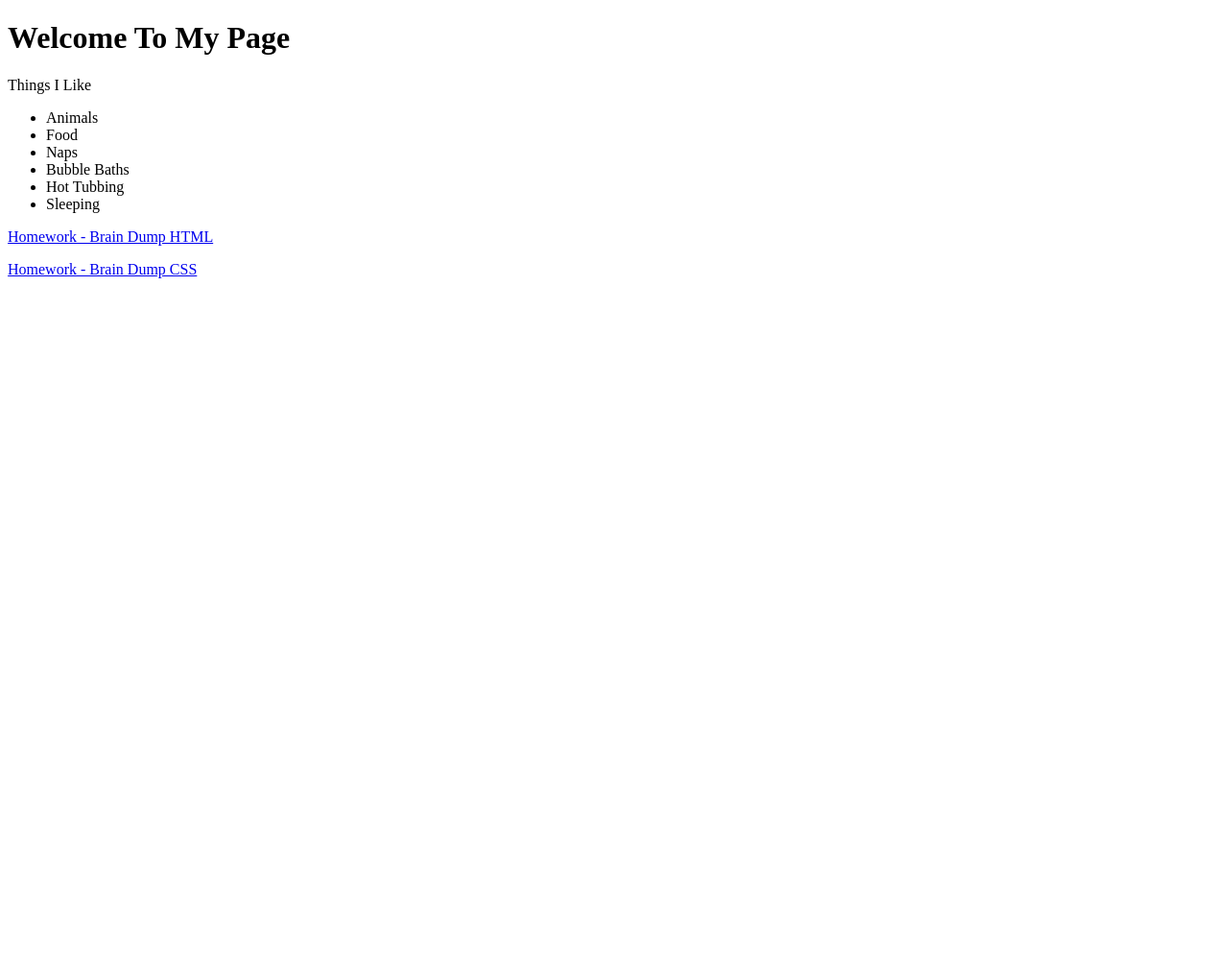
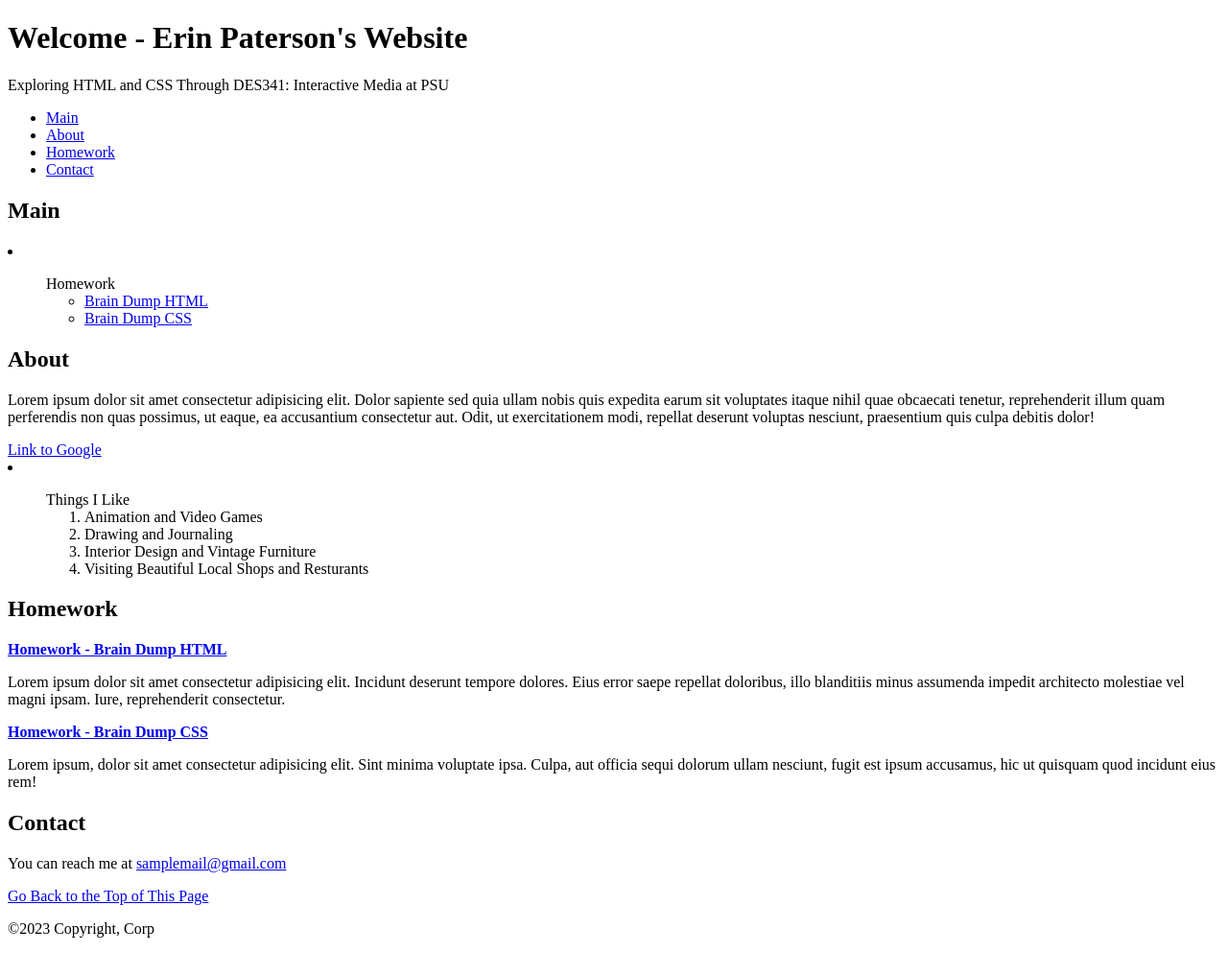
Before and after one commit to erincpaterson/erincpaterson.github.io, a plain HTML site: page index.html in a window 1280 px wide. Shown: the whole page at 96% size. Before the commit the page ends 800 px from the top, so only its background shows below. Drawn offline with Linux system fonts and the light colour scheme.

Commit message:
treehouseedit

```diff
--- a/index.html
+++ b/index.html
@@ -5,19 +5,75 @@
     <meta name="viewport" content="width=device-width, initial-scale=1.0">
     <title>Erin's Website</title>
 </head>
+
 <body>
-    <h1>Welcome To My Page</h1>
-<p>Things I Like</p>
-<ul>
-    <li>Animals</li>
-    <li>Food</li>
-    <li>Naps</li>
-    <li>Bubble Baths</li>
-    <li>Hot Tubbing</li>
-    <li>Sleeping</li>
-</ul>
-<p><a href="hw.html/brain-dump-html/hwindex.html">Homework - Brain Dump HTML</a></p>
-<a href="hw.html/brain-dump-css/hw2index.html">Homework - Brain Dump CSS</a>
+    <div>
+        <header>
+            <h1>Welcome - Erin Paterson's Website</h1>
+            <div>
+                <p>Exploring HTML and CSS Through DES341: Interactive Media at PSU</p>
+            </div>
 
+        <nav>
+            <ul>
+                <li><a href="#">Main</a></li>
+                <li><a href="#">About</a></li>
+                <li><a href="#">Homework</a></li>
+                <li><a href="#">Contact</a></li>
+            </ul>
+        </nav>
+    </header>
+
+        <main>
+        <section>
+            <h2>Main</h2>
+            <li><ul>Homework<ul>
+                <li><a href="hw.html/brain-dump-html/hwindex.html">Brain Dump HTML</a></li>
+                <li><a href="hw.html/brain-dump-css/hw2index.html">Brain Dump CSS</a></li>
+            </ul></ul>
+        </section>
+
+        <section>
+            <h2>About</h2>
+                <p>Lorem ipsum dolor sit amet consectetur adipisicing elit. Dolor sapiente sed quia ullam nobis quis expedita earum sit voluptates itaque nihil quae obcaecati tenetur, reprehenderit illum quam perferendis non quas possimus, ut eaque, ea accusantium consectetur aut. Odit, ut exercitationem modi, repellat deserunt voluptas nesciunt, praesentium quis culpa debitis dolor!</p>
+                <a href="http://google.com" target="_black">Link to Google</a>
+        </section>
+
+        <aside>
+            <li><ul>Things I Like<ol>
+                <li>Animation and Video Games</li>
+                <li>Drawing and Journaling</li>
+                <li>Interior Design and Vintage Furniture</li>
+                <li>Visiting Beautiful Local Shops and Resturants</li>
+            </ol>
+            </ul>
+        </aside>
+
+        <section>
+            <h2>Homework</h2>
+
+            <article>
+                <p><a href="hw.html/brain-dump-html/hwindex.html"><strong>Homework - Brain Dump HTML</strong></a></p>
+                <p>Lorem ipsum dolor sit amet consectetur adipisicing elit. Incidunt deserunt tempore dolores. Eius error saepe repellat doloribus, illo blanditiis minus assumenda impedit architecto molestiae vel magni ipsam. Iure, reprehenderit consectetur.</p>
+            </article>
+
+            <article>
+                <p><a href="hw.html/brain-dump-css/hw2index.html"><strong>Homework - Brain Dump CSS</strong></a></p>
+                <p>Lorem ipsum, dolor sit amet consectetur adipisicing elit. Sint minima voluptate ipsa. Culpa, aut officia sequi dolorum ullam nesciunt, fugit est ipsum accusamus, hic ut quisquam quod incidunt eius rem!</p>
+            </article>
+        </section>
+
+        <section>
+            <h2>Contact</h2>
+                <p>You can reach me at <a href="#">samplemail@gmail.com</a></p>
+        </section>
+        </main>
+
+    <footer>
+        <a href="#">Go Back to the Top of This Page</a>
+        <p>&copy;2023 Copyright, Corp</p>
+    </footer>
+    </div>
 </body>
+
 </html>
```
Also changed, not shown: hw.html/brain-dump-css/hw2index.html (+4 -4 lines), check.png (added), hw.html/brain-dump-css/hw2images.html/bg.jpg (deleted), hw.html/brain-dump-css/hw2images.html/check.png (deleted).
